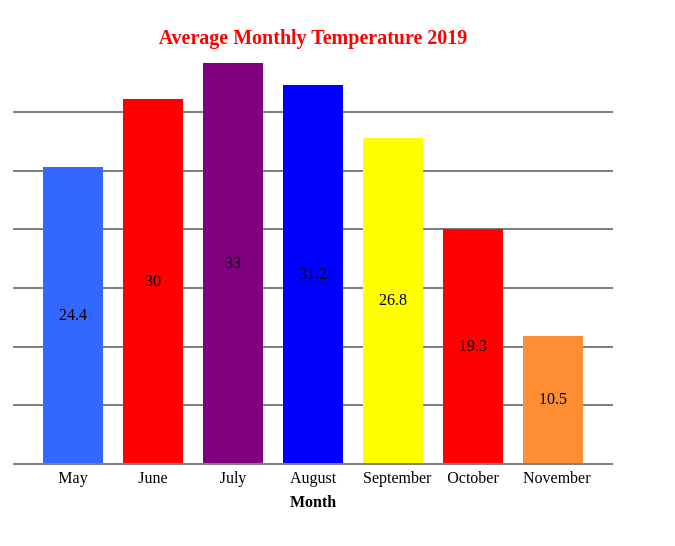
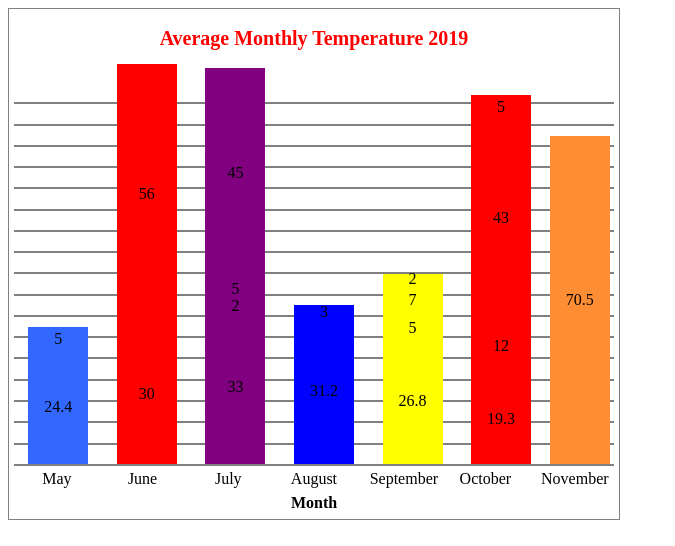
Before and after one commit to mackwill/lighthouse-labs-bar-chart, a plain HTML site: page index.html in a window 1280 px wide. Shown: the whole page, without its empty margins (0-675 px from the left). Drawn offline with nearby package versions, Linux system fonts and the light colour scheme.

Commit message:
Added capability to create stacked chart

```diff
--- a/index.html
+++ b/index.html
@@ -16,13 +16,13 @@
     <script>
       drawBarChart(
         [
-          ["May", 24.4],
-          ["June", 30.0],
-          ["July", 33.0],
-          ["August", 31.2],
-          ["September", 26.8],
-          ["October", 19.3],
-          ["November", 10.5],
+          ["May", 24.4, 5],
+          ["June", 30.0, 56],
+          ["July", 33.0, 2, 5, 45],
+          ["August", 31.2, 3],
+          ["September", 26.8, 5, 7, 2],
+          ["October", 19.3, 12, 43, 5],
+          ["November", 70.5],
         ],
         {
           graph: {
@@ -52,7 +52,7 @@
             // barShadow: "yes",
           },
         },
-        "p"
+        "div"
       );
     </script>
   </body>
--- a/index.js
+++ b/index.js
@@ -10,8 +10,14 @@ const createGraphTitle = function (title, textColor, textSize) {
 
 const findYMax = function (data, height) {
   let yData = [];
+
   for (let elem in data) {
+    if (data[elem].length > 2) {
+      let tmp = data[elem].slice(1);
+      yData.push(tmp.reduce((a, b) => a + b, 0));
+    } else {
       yData.push(data[elem][1]);
+    }
   }
 
   return height / Math.max(...yData);
@@ -19,13 +25,15 @@ const findYMax = function (data, height) {
 
 const createYTicks = function (graphHeight, tickSpacing) {
   let numOfTicks = graphHeight / tickSpacing;
+  console.log("number of ticks: ", numOfTicks);
 
   let tickHeight = 0;
   for (let i = 0; i <= numOfTicks; i++) {
-    i === 0
-      ? (tickHeight = graphHeight)
-      : (tickHeight = (1 - (1 / numOfTicks) * i) * graphHeight);
-
+    // i === 0
+    //   ? (tickHeight = graphHeight)
+    //   : (tickHeight = (graphHeight / numOfTicks) * i);
+    // tickHeight = (1 - (1 / numOfTicks) * i) * graphHeight;
+    tickHeight = graphHeight - (graphHeight / numOfTicks) * i;
     let tmp = document.createElement("div");
     tmp.setAttribute("class", "tick");
     tmp.style.position = "relative";
@@ -82,9 +90,10 @@ const labelXAxis = function (barOpts) {
 const createChart = function (
   width,
   height,
-  border = "0.5px solid grey",
-  element
+  element,
+  border = "0.5px solid grey"
 ) {
+  console.log("createChart element: ", element);
   let tmp = document.createElement(element);
   tmp.setAttribute("id", "graph");
   tmp.style.width = width + "px";
@@ -123,6 +132,7 @@ const stylizeBar = function (
   if (barColor === undefined) {
     barColor = "#FF8D33";
   }
+  console.log("stylize bar barwidth:", xVal, barWidth);
 
   barOpts.barShadow === "yes"
     ? (selectedElem.style.boxShadow = "4px -3px 2px -1px rgba(0,0,0,0.75)")
@@ -130,7 +140,7 @@ const stylizeBar = function (
 
   modifyElementMargin(barOpts.barSpacing, xVal);
 
-  $("#" + xVal).css({
+  $(selectedElem).css({
     height: yVal * yScale * 0.8 + "px",
     "background-color": barColor,
     width: barWidth + "px",
@@ -147,16 +157,13 @@ const createMultiBar = function (values, barOpts, index) {
     case "top":
     case "middle":
     case "bottom":
-      tmp.setAttribute(
-        "class",
-        `${values[0]}-${values[index]} bar ${barOpts.dataLabelPos}`
-      );
+      tmp.setAttribute("class", `${values[0]} bar ${barOpts.dataLabelPos}`);
       break;
     default:
-      tmp.setAttribute("class", `${values[0]}-${values[index]}bar middle`);
+      tmp.setAttribute("class", `${values[0]} bar middle`);
   }
 
-  // tmp.innerText = values[1];
+  $("#" + values[0] + "-container").append(tmp);
 };
 
 const drawBarChart = function (data, options, element) {
@@ -167,6 +174,7 @@ const drawBarChart = function (data, options, element) {
 
   let yScale = findYMax(data, graphOpts.height);
 
+  console.log("main function element: ", element);
   createChart(graphOpts.width, graphOpts.height, element);
   createGraphTitle(graphOpts.title, graphOpts.titleColor, graphOpts.titleSize);
 
@@ -178,6 +186,7 @@ const drawBarChart = function (data, options, element) {
   );
 
   for (let elem in data) {
+    console.log(data[elem]);
     if (
       Array.isArray(barOpts.backgroundColor) &&
       typeof barOpts.backgroundColor[elem] !== "undefined"
@@ -189,7 +198,51 @@ const drawBarChart = function (data, options, element) {
       barColor = barOpts.backgroundColor;
     }
 
-    // Create bar element
+    // // Create bar element
+    // createSingleBar(data[elem], barOpts);
+    // stylizeBar(
+    //   data[elem][0],
+    //   data[elem][1],
+    //   document.getElementById(data[elem][0]),
+    //   barOpts,
+    //   barWidth,
+    //   barColor,
+    //   yScale
+    // );
+
+    // Multi Bar Element
+
+    console.log(
+      "before multi element check, data[elem].length: ",
+      data[elem].length
+    );
+    if (data[elem].length > 2) {
+      $("#bars").append(
+        $(document.createElement("div"))
+          .attr({
+            id: data[elem][0] + "-container",
+            class: data[elem][0],
+          })
+          .css({
+            display: "block",
+            "margin-top": "auto",
+            "margin-bottom": 0,
+          })
+      );
+
+      for (let i = data[elem].length - 1; i >= 1; i--) {
+        createMultiBar(data[elem], barOpts, i);
+        stylizeBar(
+          data[elem][0],
+          data[elem][i],
+          document.getElementById(data[elem][0] + "-" + data[elem][i]),
+          barOpts,
+          barWidth,
+          barColor,
+          yScale
+        );
+      }
+    } else {
       createSingleBar(data[elem], barOpts);
       stylizeBar(
         data[elem][0],
@@ -200,33 +253,7 @@ const drawBarChart = function (data, options, element) {
         barColor,
         yScale
       );
-
-    // Multi Bar Element
-
-    // if (data[elem].length > 2) {
-    //   for (let i = 0; i < data[elem].length; i++) {
-    //     createMultiBar(data[elem], barOpts, i);
-    //     stylizeBar(
-    //       data[elem][0],
-    //       data[elem][1],
-    //       document.getElementById(data[elem][0]),
-    //       barOpts,
-    //       barWidth,
-    //       barColor,
-    //       yScale
-    //     );
-    //   }
-    // } else {
-    //   createSingleBar(data[elem], barOpts);
-    //   stylizeBar(
-    //     data[elem],
-    //     document.getElementById(data[elem][0]),
-    //     barOpts,
-    //     barWidth,
-    //     barColor,
-    //     yScale
-    //   );
-    // }
+    }
 
     //Create x-axis data labels
     labelXData(data[elem][0], barOpts, barWidth);
```
Lines whose indentation alone changed are shown as unchanged.
